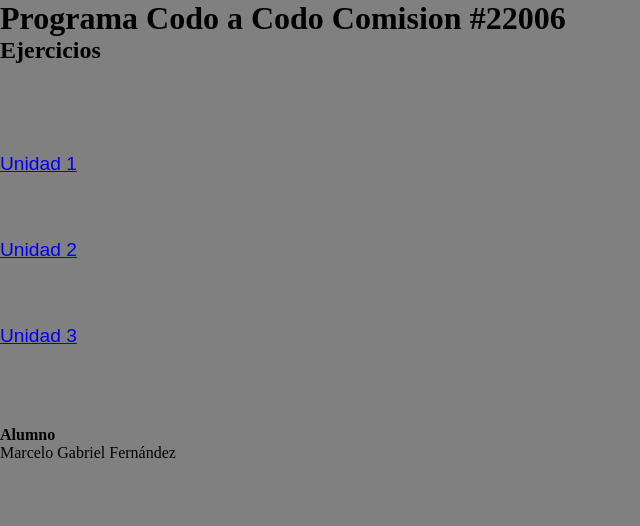
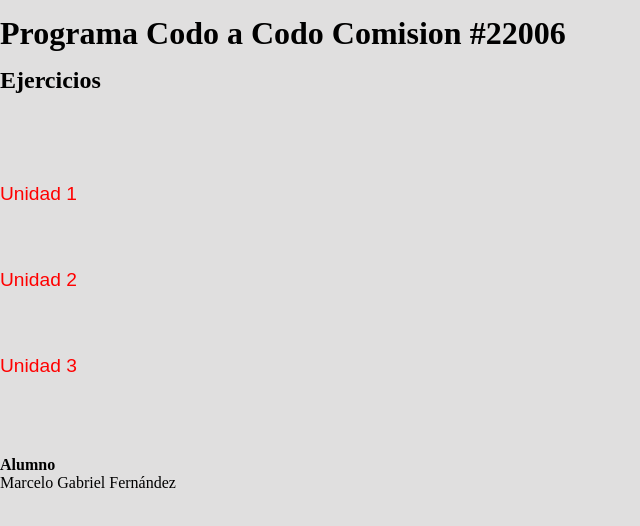
Before and after one commit to kaohhs/codoacodo, a website: page index.html in a window 1280 px wide. Shown: the whole page, without its empty margins (0-640 px from the left). Drawn offline with Linux system fonts and the light colour scheme.

Commit message:
se da estilos a los anchor del index para que no aparezcan como links

```diff
--- a/estilos/estilosindex.css
+++ b/estilos/estilosindex.css
@@ -4,8 +4,13 @@
 }
 
 body {
-    background-color: grey;
+    background-color: rgb(224, 223, 223);
 
+}
+
+h1 {
+    padding-top: 15px;
+    padding-bottom: 15px;
 }
 
 ul {
@@ -21,6 +26,11 @@ li {
     font-family: sans-serif;
 }
 
+a {
+    color: red;
+    text-decoration: none;
+}
+
 .footer {
     font-size: 1em;
     padding-top: 4em;
```
